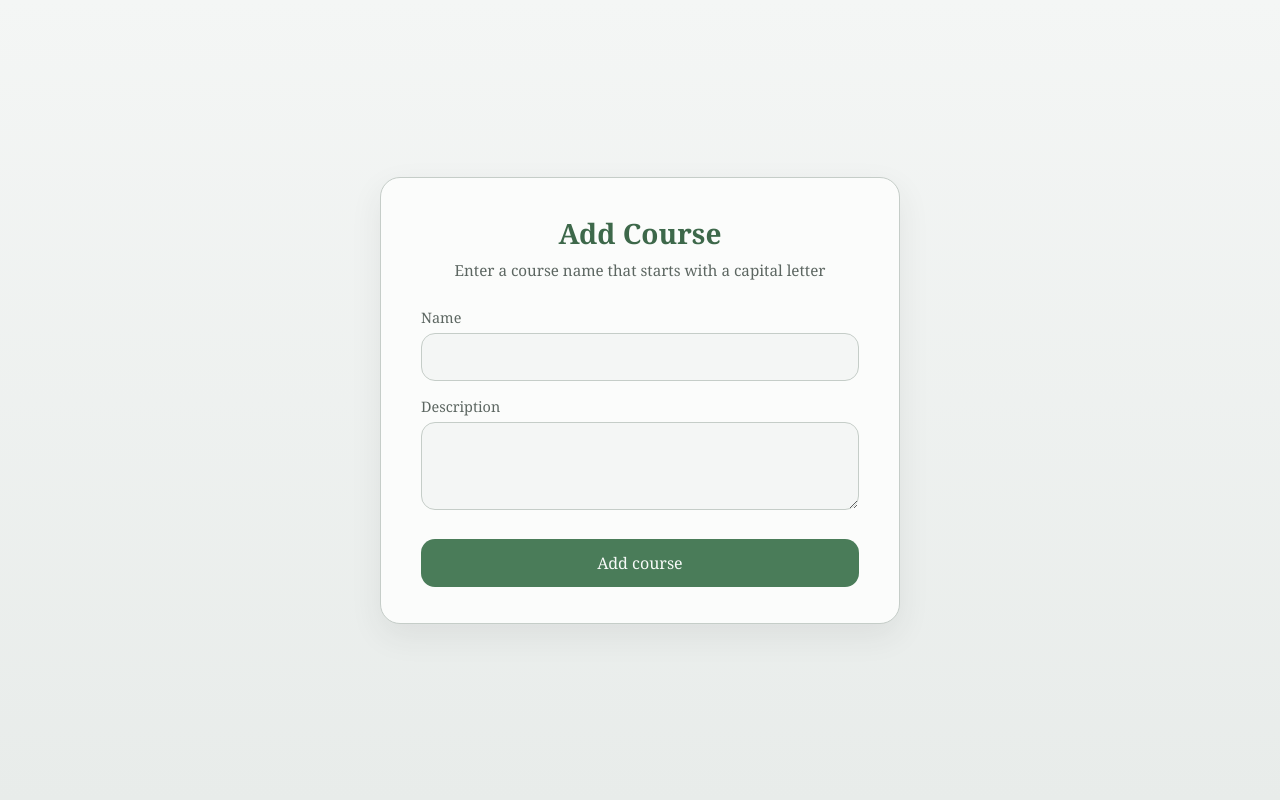
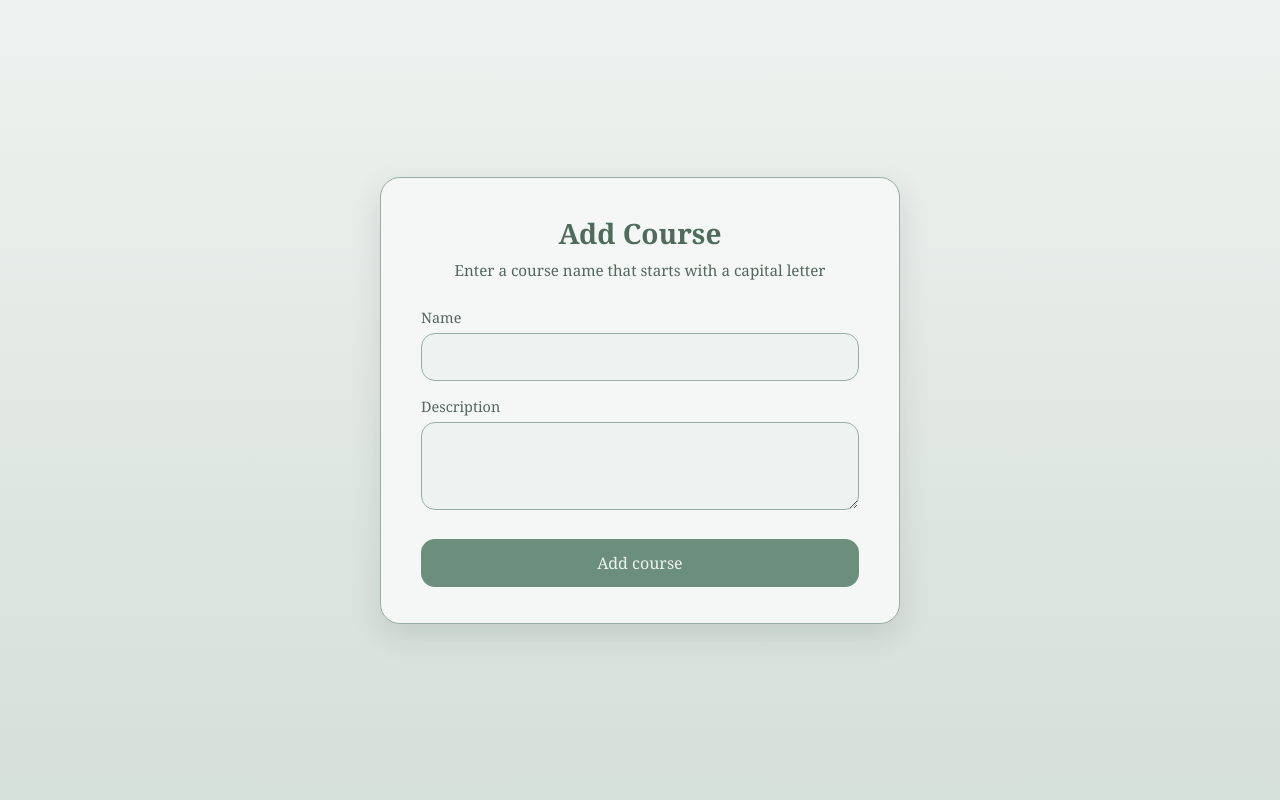
Before and after one commit to ShadiTaghian/web-programming-project, a Django app: template university_portal/enrollment/templates/add_course.html in a window 1280 px wide. Run offline with Django 3.2, Linux system fonts and the light colour scheme; the template is opened without the code that fills it, so the values that code supplies are empty.

Commit message:
change template color

```diff
--- a/university_portal/enrollment/templates/add_course.html
+++ b/university_portal/enrollment/templates/add_course.html
@@ -6,16 +6,16 @@
     <title>Add Course</title>
     <style>
         :root {
-            --grey-50: #f4f6f5;
-            --grey-100: #e8ecea;
-            --grey-300: #c5cdc8;
-            --grey-600: #5c6661;
-            --grey-800: #2f3633;
-            --green-500: #4a7c59;
-            --green-600: #3d684a;
-            --green-100: #e4efe7;
-            --red-100: #f8e4e4;
-            --red-600: #8a3b3b;
+            --grey-50: #eef2f0;
+            --grey-100: #d5dfd9;
+            --grey-300: #9aada4;
+            --grey-600: #55665e;
+            --grey-800: #1f2c27;
+            --green-500: #6b8f7c;
+            --green-600: #4e6b5c;
+            --green-100: #cfdcd5;
+            --red-100: #dfe6e2;
+            --red-600: #4a5c54;
         }
 
         * {
@@ -37,11 +37,11 @@
         .card {
             width: 100%;
             max-width: 520px;
-            background: #fbfcfb;
+            background: #f4f7f5;
             border: 1px solid var(--grey-300);
             border-radius: 20px;
             padding: 36px 40px;
-            box-shadow: 0 12px 32px rgba(47, 54, 51, 0.08);
+            box-shadow: 0 12px 32px rgba(31, 44, 39, 0.12);
         }
 
         h1 {
@@ -109,8 +109,8 @@
         textarea:focus {
             outline: none;
             border-color: var(--green-500);
-            background: #fff;
-            box-shadow: 0 0 0 3px rgba(74, 124, 89, 0.18);
+            background: #f4f7f5;
+            box-shadow: 0 0 0 3px rgba(107, 143, 124, 0.28);
         }
 
         button {
@@ -120,7 +120,7 @@
             border: none;
             border-radius: 14px;
             background: var(--green-500);
-            color: #f7faf8;
+            color: var(--grey-50);
             font: inherit;
             font-size: 1rem;
             cursor: pointer;
```
